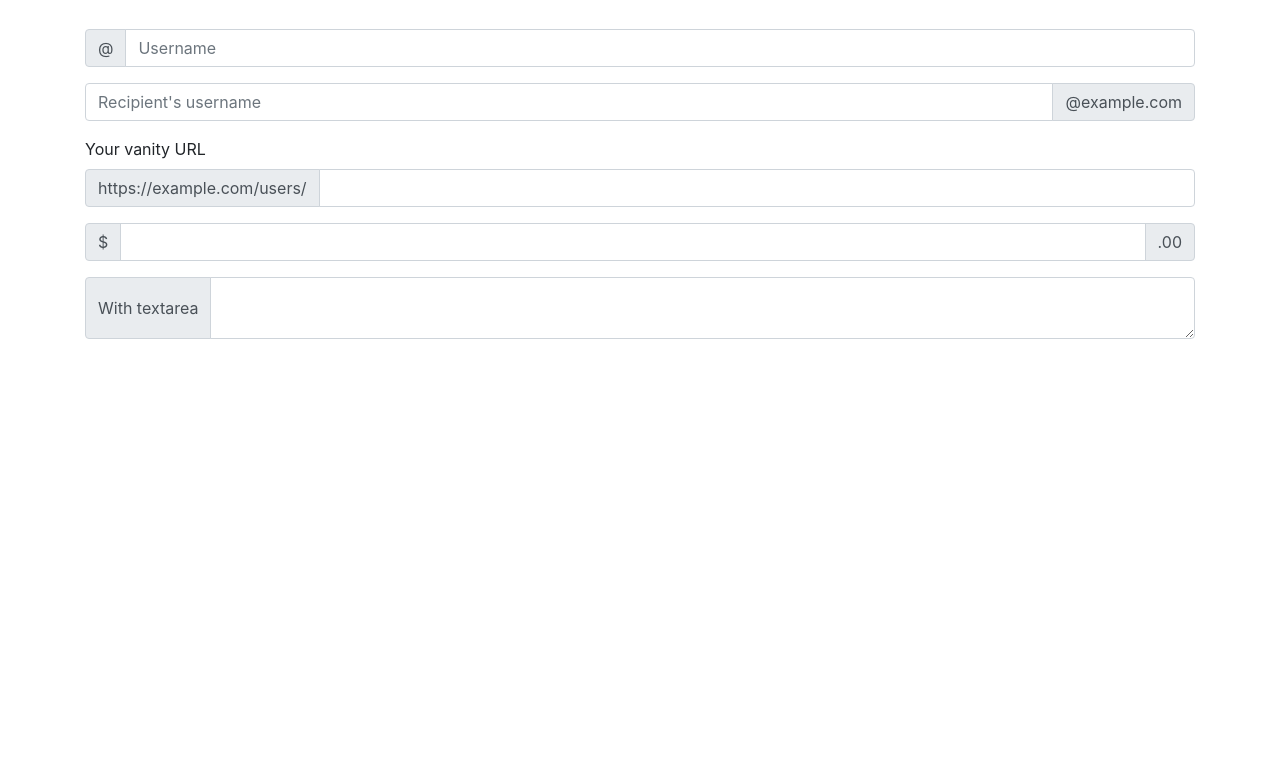
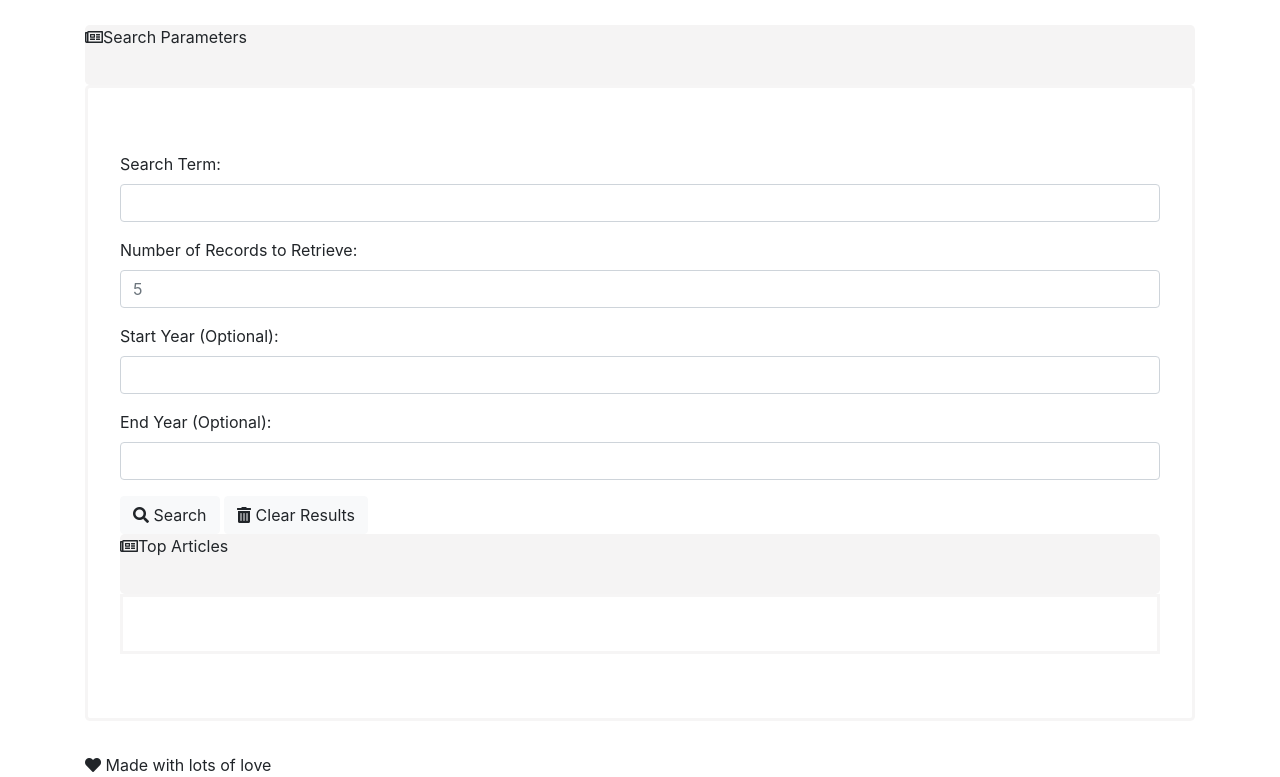
Before and after one commit to Andre2992/NewYorkTimesProject, a plain HTML site: page index.html in a window 1280 px wide. Shown: the part 207-984 px from the top of the page. Before the commit the page ends 800 px from the top, so only its background shows below. Drawn offline with nearby package versions, Linux system fonts and the light colour scheme.

Commit message:
add more styling

```diff
--- a/assets/css/style.css
+++ b/assets/css/style.css
@@ -1,10 +1,32 @@
 #formHeader{
    height: 20px;
-  background-color: red;
+  background-color: #f5f4f4;
   padding: 0;
+  margin: 0;
+  height: 60px;
+}
+
+#formContainer {
+    background-color: white;
+    border: solid #f5f4f4d5;
 }
 
 #header {
+    background-color: #1a2550;
+    color: white;
+    text-align: center;
+    font-size: 300%;
+    font-weight: 800;
+}
 
-    text-align: center;
+#topArticles {
+     height: 20px;
+     background-color: #f5f4f4;
+     padding: 0;
+     margin: 0;
+     height: 60px;
 }
+.topArticlesResults {
+    border: solid #f5f4f4d5;
+    min-height: 60px;
+}
--- a/index.html
+++ b/index.html
@@ -27,45 +27,44 @@
     </div>
 
     <div class="container">
-        <div id="formHeader"class="jumbotron">Search Results</div>
-    <div class="input-group mb-3">
-        <div class="input-group-prepend">
-            <span class="input-group-text" id="basic-addon1">@</span>
+        <div id="formHeader" class="jumbotron">
+            <i class="far fa-newspaper"></i>Search Parameters</div>
+       <div id="formContainer" class="jumbotron">
+            <div class="form-group">
+            <label for="search">Search Term:</label>
+            <input type="text" class="form-control" id="searchTerm">
         </div>
-        <input type="text" class="form-control" placeholder="Username" aria-label="Username" aria-describedby="basic-addon1">
+        <div class="form-group">
+            <label for="numRecords">Number of Records to Retrieve:</label>
+            <input type="number" class="form-control" id="numRecords" placeholder="5">
         </div>
-
-    <div class="input-group mb-3">
-        <input type="text" class="form-control" placeholder="Recipient's username" aria-label="Recipient's username" aria-describedby="basic-addon2">
-        <div class="input-group-append">
-            <span class="input-group-text" id="basic-addon2">@example.com</span>
+        <div class="form-group">
+            <label for="numRecords">Start Year (Optional):</label>
+            <input type="number" class="form-control" id="numRecords">
         </div>
+        <div class="form-group">
+            <label for="numRecords">End Year (Optional):</label>
+            <input type="number" class="form-control" id="numRecords">
         </div>
-
-    <label for="basic-url">Your vanity URL</label>
-    <div class="input-group mb-3">
-        <div class="input-group-prepend">
-            <span class="input-group-text" id="basic-addon3">https://example.com/users/</span>
+        <div id="buttonGroup">
+            <span>
+                <button type="button" class="btn btn-light">
+                    <i class="fas fa-search"></i>
+                    Search</button>
+                <button type="button" class="btn btn-light">
+                    <i class="fas fa-trash-alt"></i>
+                    Clear Results</button>
+            </span>
         </div>
-        <input type="text" class="form-control" id="basic-url" aria-describedby="basic-addon3">
+<div id="topArticles" class="jumbotron">
+            <i class="far fa-newspaper"></i>Top Articles</div>
+            <div class="topArticlesResults"></div>
 </div>
-
-    <div class="input-group mb-3">
-        <div class="input-group-prepend">
-            <span class="input-group-text">$</span>
-        </div>
-        <input type="text" class="form-control" aria-label="Amount (to the nearest dollar)">
-        <div class="input-group-append">
-            <span class="input-group-text">.00</span>
-        </div>
-    </div>
-
-    <div class="input-group">
-        <div class="input-group-prepend">
-            <span class="input-group-text">With textarea</span>
-        </div>
-        <textarea class="form-control" aria-label="With textarea"></textarea>
-    </div>
+        <footer>
+            <span>
+                <i class="fas fa-heart"></i>
+                Made with lots of love</span>
+        </footer>
     </div>
 
     <!-- >>>>>>> upstream/master -->
```
Also changed, not shown: 3 other files. Lines whose indentation alone changed are shown as unchanged.
